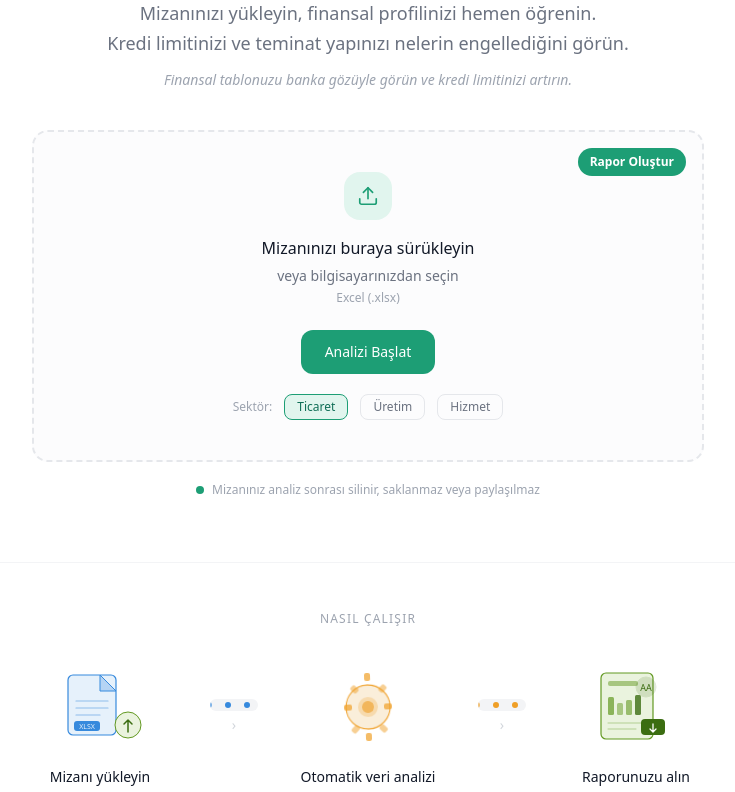
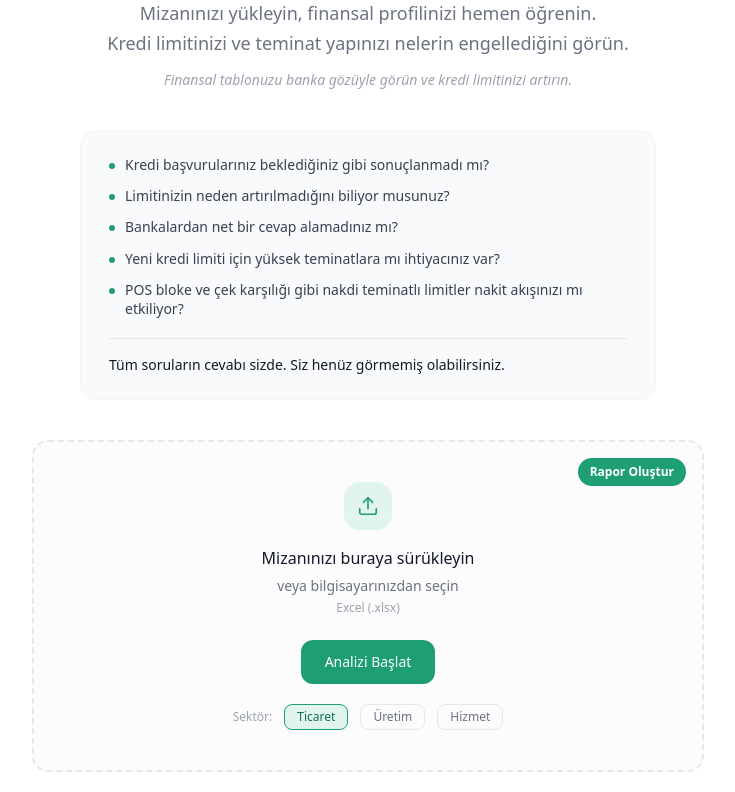
Before and after one commit to gokhanonurai-lang/bilancoskor, a Next.js app: page / in a window 1280 px wide. Shown: the part 320-1112 px from the top of the page, without its empty margins (272-1007 px from the left). Built offline with nearby package versions, Linux system fonts and the light colour scheme; no server answers; the database is empty.

Commit message:
feat: pain block, nasıl çalışır güncelleme, son CTA eklendi

```diff
--- a/src/app/page.tsx
+++ b/src/app/page.tsx
@@ -56,6 +56,28 @@ export default function LandingPage() {
           Finansal tablonuzu banka gözüyle görün ve kredi limitinizi artırın.
         </p>
 
+        {/* PAIN BLOCK */}
+        <div className="max-w-xl mx-auto mb-10 text-left bg-gray-50 border border-gray-100 rounded-2xl px-7 py-6">
+          <div className="space-y-3 mb-5">
+            {[
+              'Kredi başvurularınız beklediğiniz gibi sonuçlanmadı mı?',
+              'Limitinizin neden artırılmadığını biliyor musunuz?',
+              'Bankalardan net bir cevap alamadınız mı?',
+              'Yeni kredi limiti için yüksek teminatlara mı ihtiyacınız var?',
+              'POS bloke ve çek karşılığı gibi nakdi teminatlı limitler nakit akışınızı mı etkiliyor?',
+            ].map((q) => (
+              <div key={q} className="flex items-start gap-2.5">
+                <div className="w-1.5 h-1.5 rounded-full bg-brand-400 mt-2 flex-shrink-0" />
+                <p className="text-sm text-gray-700 leading-snug">{q}</p>
+              </div>
+            ))}
+          </div>
+          <p className="text-sm font-medium text-gray-900 border-t border-gray-200 pt-4">
+            Tüm soruların cevabı sizde.{' '}
+            <span className="text-brand-500">Siz henüz görmemiş olabilirsiniz.</span>
+          </p>
+        </div>
+
         {/* UPLOAD ZONE */}
         <div className="relative border-2 border-dashed border-gray-200 rounded-2xl p-10 mx-auto max-w-2xl hover:border-brand-400 transition-colors cursor-pointer bg-gray-50/50 group">
           {/* Rapor Oluştur badge */}
@@ -110,7 +132,7 @@ export default function LandingPage() {
                   <path d="M78 65 L78 53 M74 57 L78 53 L82 57" stroke="#3B6D11" strokeWidth="1.5" strokeLinecap="round" strokeLinejoin="round"/>
                 </svg>
               </div>
-              <p className="text-sm font-medium text-gray-900 group-hover:-translate-y-1 transition-transform">Mizanı yükleyin</p>
+              <p className="text-sm font-medium text-gray-900 group-hover:-translate-y-1 transition-transform">Mizanınızı yükleyin</p>
             </div>
 
             {/* CONNECTOR 1 */}
@@ -142,7 +164,7 @@ export default function LandingPage() {
                   </g>
                 </svg>
               </div>
-              <p className="text-sm font-medium text-gray-900 group-hover:-translate-y-1 transition-transform">Otomatik veri analizi</p>
+              <p className="text-sm font-medium text-gray-900 group-hover:-translate-y-1 transition-transform">Sistem finansal tablonuzu bankacılık kriterleriyle analiz etsin</p>
             </div>
 
             {/* CONNECTOR 2 */}
@@ -173,7 +195,7 @@ export default function LandingPage() {
                   <path d="M67 57 L67 64 M64 62 L67 65 L70 62" stroke="white" strokeWidth="1.3" strokeLinecap="round" strokeLinejoin="round"/>
                 </svg>
               </div>
-              <p className="text-sm font-medium text-gray-900 group-hover:-translate-y-1 transition-transform">Raporunuzu alın</p>
+              <p className="text-sm font-medium text-gray-900 group-hover:-translate-y-1 transition-transform">Raporunuzu indirin ve sizi nelerin engellediğini öğrenin</p>
             </div>
 
           </div>
@@ -268,6 +290,20 @@ export default function LandingPage() {
         </div>
       </section>
 
+      {/* SON CTA */}
+      <section className="border-t border-gray-100 py-20">
+        <div className="max-w-2xl mx-auto px-6 text-center">
+          <p className="text-3xl font-semibold text-gray-900 leading-snug mb-3">
+            Bilmemek sizin için<br />
+            <span className="text-brand-400">tercih değil, büyük bir risktir.</span>
+          </p>
+          <p className="text-sm text-gray-500 mb-8 max-w-md mx-auto">
+            Finansal tablonuzu banka gözüyle görün. Limitinizi ve teminat yapınızı nelerin engellediğini öğrenin.
+          </p>
+          <Link href="/auth" className="btn-primary text-base px-8 py-3">Hemen Başlayın</Link>
+        </div>
+      </section>
+
       {/* FOOTER */}
       <footer className="border-t border-gray-100 py-8">
         <div className="max-w-5xl mx-auto px-6 flex items-center justify-between flex-wrap gap-4">
```
Also changed, not shown: 1 other file (tests, documents, lock files or other folders).
